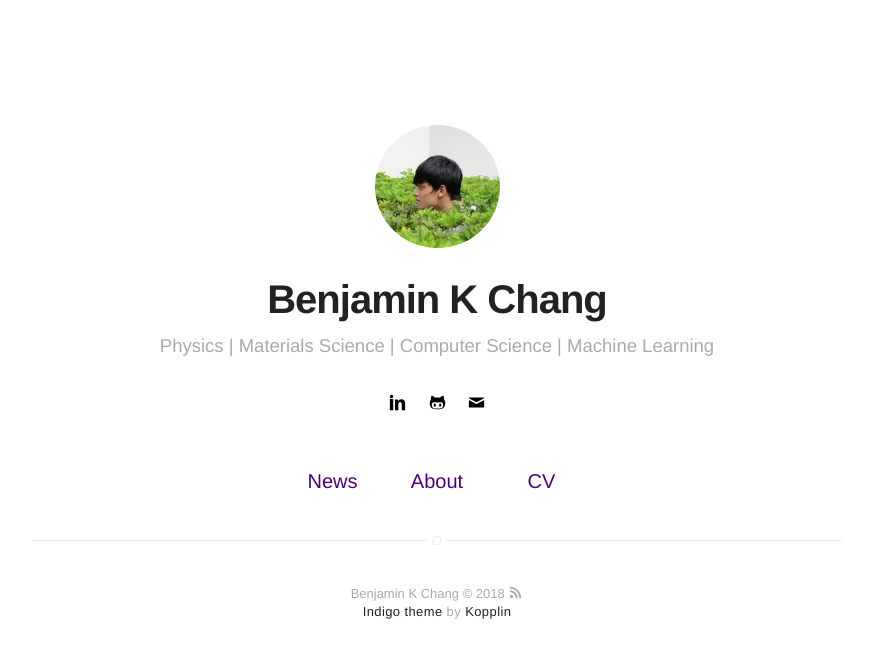
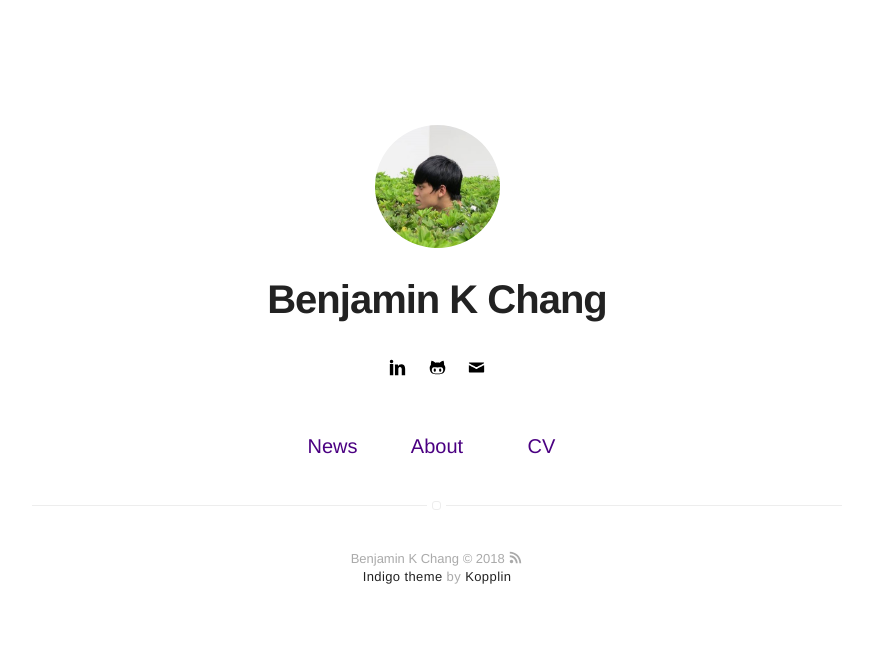
Before and after one commit to bkchang/bkchang.github.io, a Jekyll site: the page built from index.html, in a window 1280 px wide. Shown: the top 658 px of the page, without its empty margins (203-1076 px from the left). Built offline with Jekyll 4.4.1, drawn with Linux system fonts in a browser that asks for light colours.

Commit message:
Update _config.yml

```diff
--- a/_config.yml
+++ b/_config.yml
@@ -1,6 +1,6 @@
 # main text of home
 name: Benjamin K Chang
-bio: Physics | Materials Science | Computer Science | Machine Learning
+bio:
 
 # twitter summary info
 description: BKChang's homepage
```
